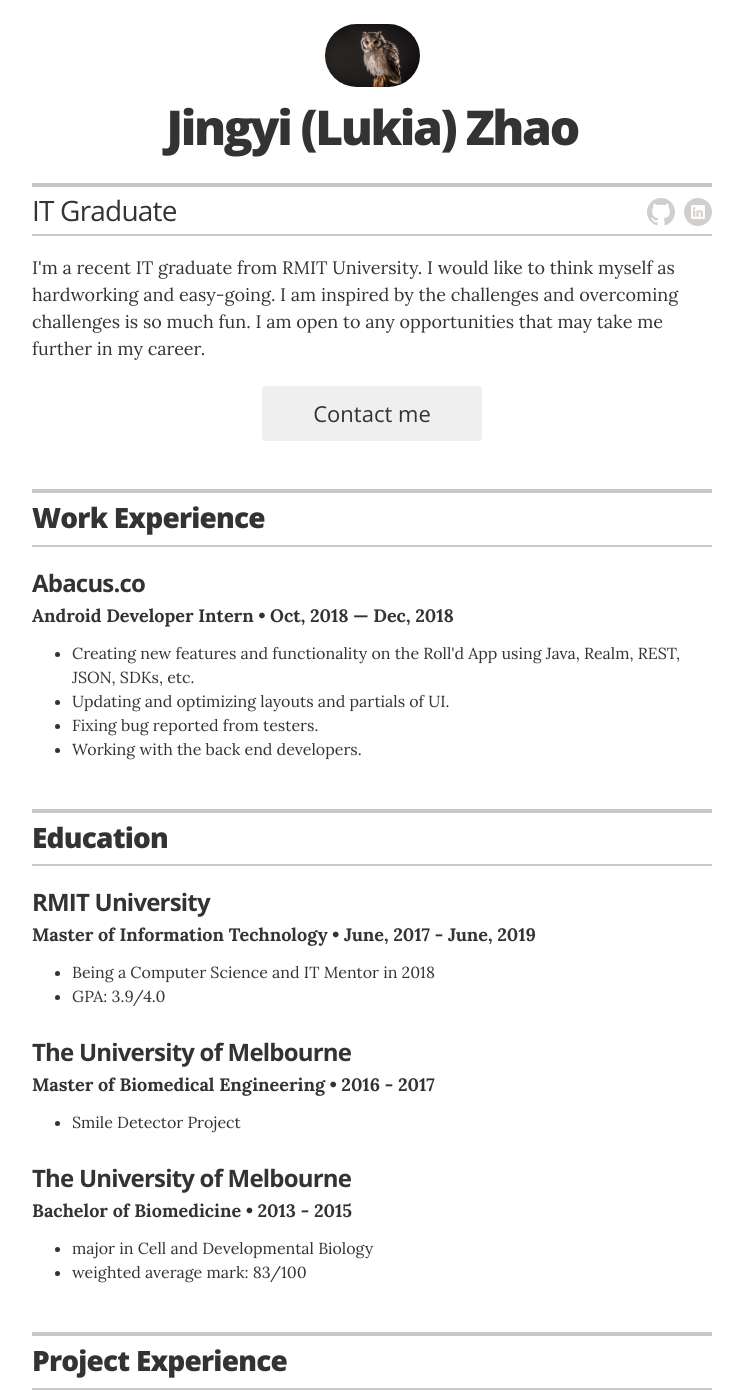
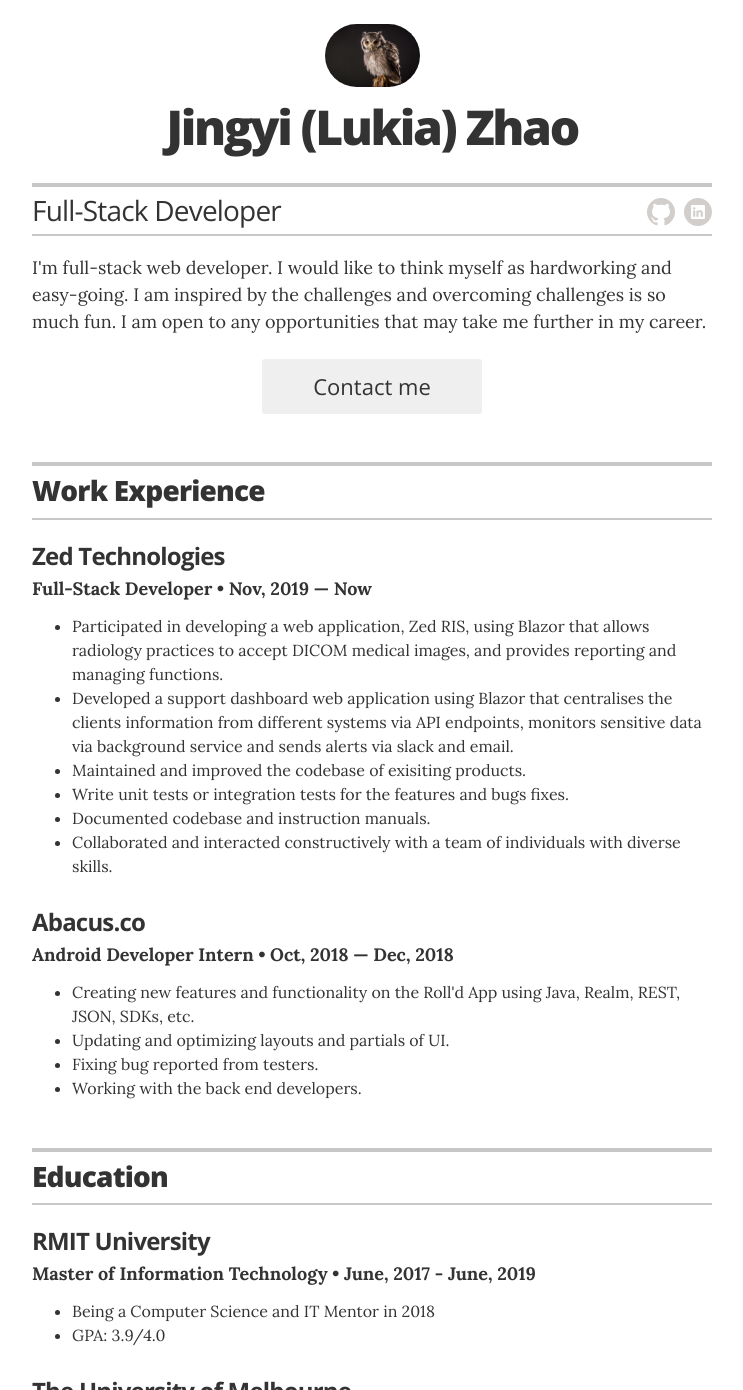
Before and after one commit to rmit-s3681602-JingYi-Zhao/rmit-s3681602-JingYi-Zhao.github.io, a Jekyll site: the page built from index.html, in a window 1280 px wide and 1400 px high, cut to the strip 0-1390 px from the top of the window. Shown: the whole strip, without its empty margins (268-1011 px from the left). Built offline with Jekyll 4.4.1, drawn with Linux system fonts in a browser that asks for light colours; some of the changed text lies outside the part shown.

Commit message:
Updated work experience

```diff
--- a/_config.yml
+++ b/_config.yml
@@ -11,7 +11,7 @@
 # Resume settings
 resume_avatar:                  "true"
 resume_name:                    "Jingyi (Lukia) Zhao"
-resume_title:                   "IT Graduate"
+resume_title:                   "Full-Stack Developer"
 
 # used for the contact button in _layouts/resume.html
 resume_contact_email:           "yifengzhao0530@gmail.com"
@@ -23,7 +23,7 @@
 resume_header_contact_info:     "604 Swanston Street, Melbourne, 3000 • yifengzhao0530@gmail.com"
 display_header_contact_info:    "false"
 
-resume_header_intro: "<p> I'm a recent IT graduate from RMIT University.
+resume_header_intro: "<p> I'm full-stack web developer.
                       I would like to think myself as hardworking and easy-going.
                       I am inspired by the challenges and overcoming challenges is so much fun.
                       I am open to any opportunities that may take me further in my career.
--- a/_data/experience.yml
+++ b/_data/experience.yml
@@ -1,5 +1,18 @@
 # Jobs
 # VP of Global Communications
+
+- company: Zed Technologies
+  position: Full-Stack Developer
+  duration: Nov, 2019 &mdash; Now
+  summary: <ul class="resume-item-list">
+            <li>Participated in developing a web application, Zed RIS, using Blazor that allows radiology practices to accept DICOM medical images, and provides reporting and managing functions.</li>
+            <li>Developed a support dashboard web application using Blazor that centralises the clients information from different systems via API endpoints, monitors sensitive data via background service and sends alerts via slack and email.</li>
+            <li>Maintained and improved the codebase of exisiting products.</li>
+            <li>Write unit tests or integration tests for the features and bugs fixes.</li>
+            <li>Documented codebase and instruction manuals.</li>
+            <li>Collaborated and interacted constructively with a team of individuals with diverse skills.</li>
+            </ul>
+
 - company: Abacus.co
   position: Android Developer Intern
   duration: Oct, 2018 &mdash; Dec, 2018
--- a/_data/projects.yml
+++ b/_data/projects.yml
@@ -4,10 +4,11 @@
 
 # jazznotes.io
 - project: Automated Work Allocation
-  role: A project of Client Management System sponsored by UNITI Software, which can allocate the patients’ appointments automatically to health workers from algorithm result and can perform manual changes to the result based on user’s preference.
+  role:
   duration: March, 2019 &mdash; June, 2019
   # url: "Notes:"
   description:
+    A project of Client Management System sponsored by UNITI Software, which can allocate the patients’ appointments automatically to health workers from algorithm result and can perform manual changes to the result based on user’s preference.
     <ul class="resume-item-list">
       <li>Lead front end developer</li>
       <li>Set up and architected a Vue web app for the front-end of the system</li>
```
Also changed, not shown: _data/skills.yml (+4 -4 lines), 1 other file.
